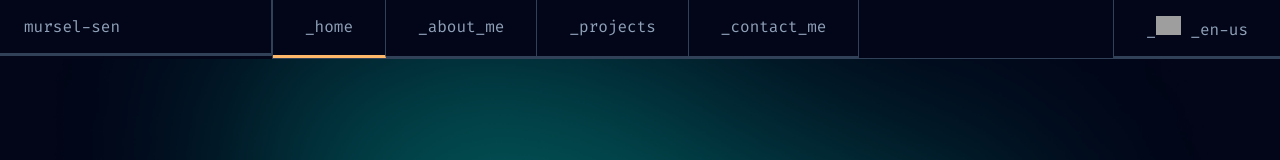
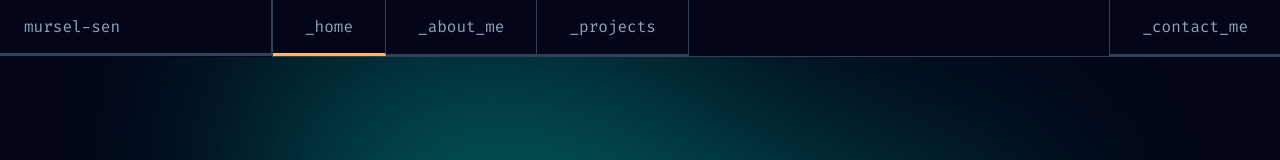
Before and after one commit to murselsen/murselsen.com, a React (Vite) app: page / in a window 1280 px wide. Shown: the top 160 px of the page. Built offline with nearby package versions, Linux system fonts and the light colour scheme; no server answers; grey boxes are pictures that could not be loaded.

Commit message:
feat: Refactor Header component for improved readability and maintainability

```diff
--- a/src/components/Header/Header.jsx
+++ b/src/components/Header/Header.jsx
@@ -1,9 +1,10 @@
-import React, { useState } from "react";
-import { useLocation, Link } from "react-router-dom";
+import React, {useState} from "react";
+import {Link, useLocation} from "react-router-dom";
 
 // Css
 import NavbarCss from "./Header.module.css";
 import "remixicon/fonts/remixicon.css";
+
 const Header = () => {
     const [isNavbarOpen, setIsNavbarOpen] = useState(false);
     const handleNavbarMenuToggle = () => {
@@ -42,24 +43,19 @@ const Header = () => {
             >
                 <p className={NavbarCss.Navbar__contentTitle}># navigate:</p>
                 <ul className={NavbarCss.Navbar__contentList}>
-          <MenuItem type="menu" title="Home" link="/" />
-          <MenuItem type="menu" title="About_Me" link="about" />
-          <MenuItem type="menu" title="Projects" link="project" />
-          <MenuItem type="menu" title="Contact_Me" link="contact-me" />
-          <li className={`${NavbarCss.Navbar__contentItem} ${NavbarCss.lang}`}>
-            <Link to="#">
-              <img src="./images/icon/lg_enUS.png" width="25" alt="english" />{" "}
-              <span>_EN-US</span>
-            </Link>
-          </li>
+                    <MenuItem type="menu" title="Home" link="/"/>
+                    <MenuItem type="menu" title="About_Me" link="about"/>
+                    <MenuItem type="menu" title="Projects" link="project"/>
+                    <MenuItem type="menu" title="Contact_Me" link="contact-me"/>
+
                 </ul>
             </div>
         </nav>
     );
 };
 
-const MenuItem = ({ title, link }) => {
-  const { pathname } = useLocation();
+const MenuItem = ({title, link}) => {
+    const {pathname} = useLocation();
     let result, active;
     if (link === "/") {
         result = pathname === link;
```
Lines whose indentation alone changed are shown as unchanged.
